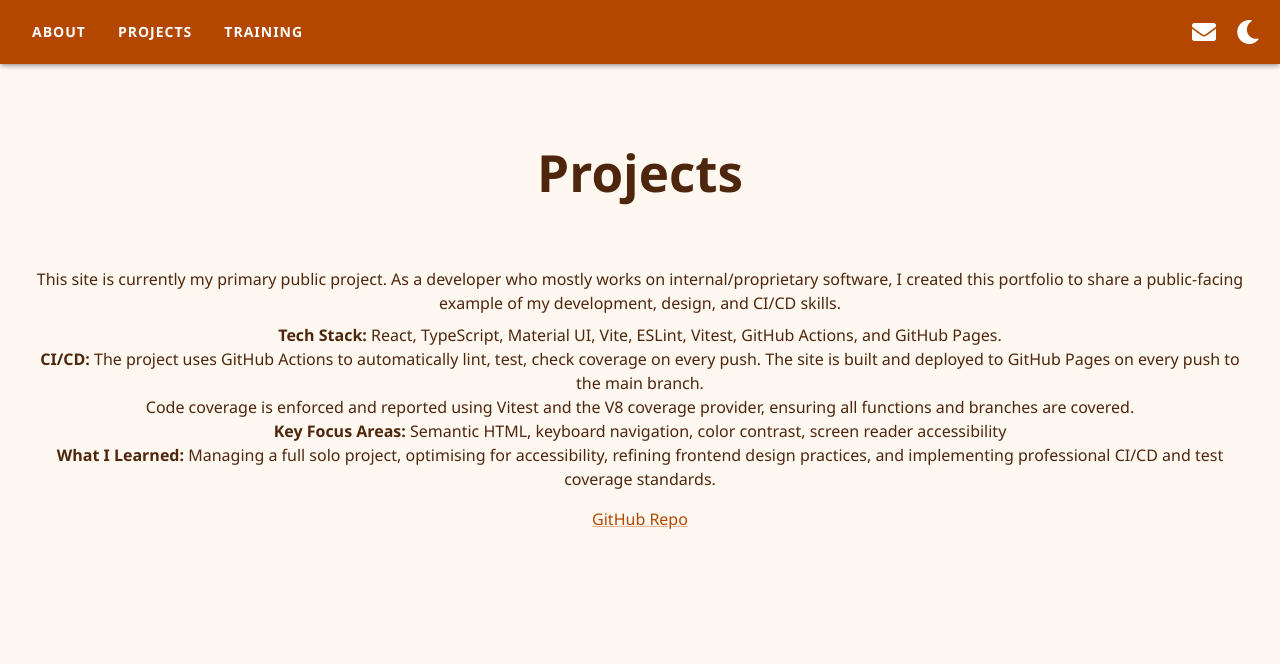
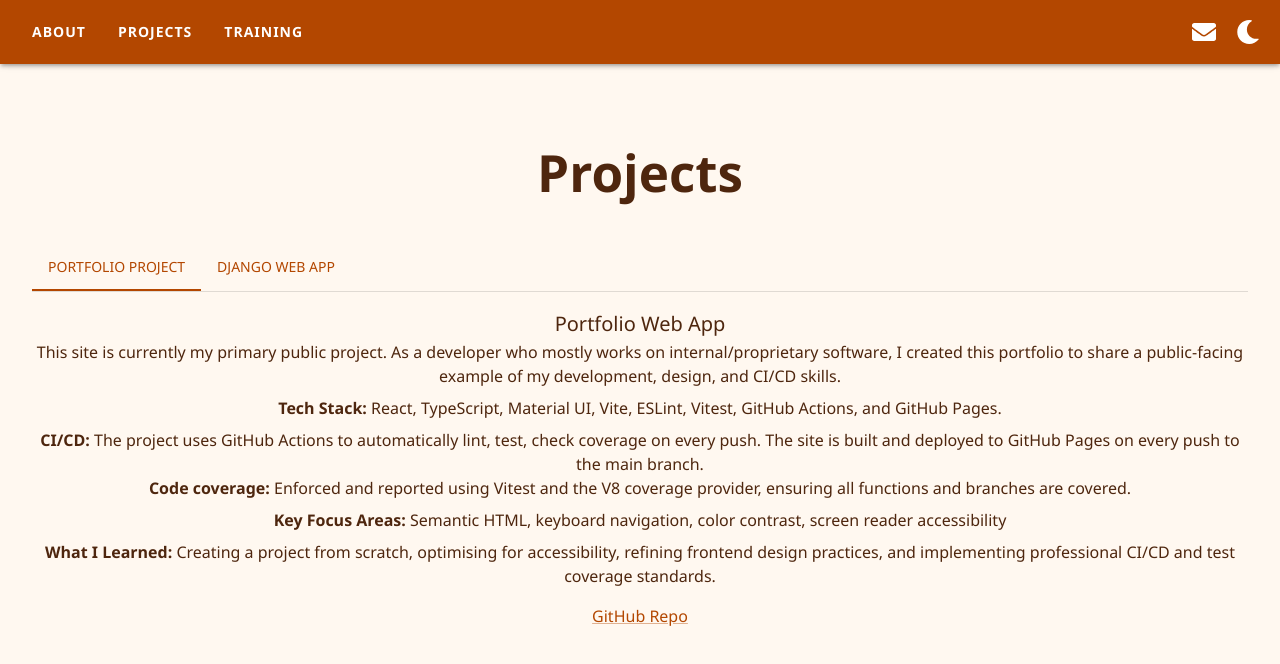
Before and after one commit to ReddyOrNotHereICode/WhoAmI, a React (Vite) app: page /WhoAmI/projects in a window 1280 px wide. Shown: the top 664 px of the page. Built offline with nearby package versions, Linux system fonts and the light colour scheme.

Commit message:
Updated to add new project
Reworked projects page to allow for multiple projects
Add new django project info + link
Updated tests for new functionality

```diff
--- a/src/pages/Projects.tsx
+++ b/src/pages/Projects.tsx
@@ -2,33 +2,50 @@ import PageLayout from '../components/PageLayout';
 import Box from '@mui/material/Box';
 import Typography from '@mui/material/Typography';
 import Link from '@mui/material/Link';
+import Tabs from '@mui/material/Tabs';
+import Tab from '@mui/material/Tab';
+import { useState } from 'react';
 
 function Projects() {
+  const [tab, setTab] = useState(0);
   return (
     <PageLayout id="projects" title="Projects">
-      <Typography variant="body1">
-        <br />
+      <Box sx={{ borderBottom: 1, borderColor: 'divider', mb: 2 }}>
+        <Tabs
+          value={tab}
+          onChange={(_, v) => setTab(v)}
+          aria-label="Project sections"
+          variant="scrollable"
+        >
+          <Tab label="Portfolio Project" />
+          <Tab label="Django Web App" />
+        </Tabs>
+      </Box>
+      {tab === 0 && (
+        <Box>
+          <Typography variant="h6">Portfolio Web App</Typography>
+          <Typography variant="body1" sx={{ mb: 1 }}>
             This site is currently my primary public project.
             As a developer who mostly works on internal/proprietary software,
             I created this portfolio to share a public-facing example of my development, design, and CI/CD skills.
           </Typography>
-      <Typography variant="body1" sx={{ mt: 1 }}>
+          <Typography variant="body1" sx={{ mb: 1 }}>
             <strong>Tech Stack:</strong> React, TypeScript, Material UI,
             Vite, ESLint, Vitest, GitHub Actions, and GitHub Pages.
           </Typography>
-      <Typography variant="body1">
+          <Typography variant="body1" sx={{ mb: 1 }}>
             <strong>CI/CD:</strong> The project uses GitHub Actions to automatically lint, test, check coverage on every push.
             The site is built and deployed to GitHub Pages on every push to the main branch.
             <br />
-        Code coverage is enforced and reported using Vitest and the V8 coverage provider, ensuring
+            <strong>Code coverage:</strong> Enforced and reported using Vitest and the V8 coverage provider, ensuring
             all functions and branches are covered.
           </Typography>
-      <Typography variant="body1">
+          <Typography variant="body1" sx={{ mb: 1 }}>
             <strong>Key Focus Areas:</strong> Semantic HTML, keyboard navigation, color
             contrast, screen reader accessibility
           </Typography>
-      <Typography variant="body1">
-        <strong>What I Learned:</strong> Managing a full solo project, optimising
+          <Typography variant="body1" sx={{ mb: 1 }}>
+            <strong>What I Learned:</strong> Creating a project from scratch, optimising
             for accessibility, refining frontend design practices, and implementing
             professional CI/CD and test coverage standards.
           </Typography>
@@ -41,6 +58,45 @@ function Projects() {
               GitHub Repo
             </Link>
           </Box>
+        </Box>
+      )}
+      {tab === 1 && (
+        <Box>
+          <Typography variant="h6">Django Web App</Typography>
+          <Typography variant="body1" sx={{ mb: 1 }}>
+            A basic "Job Board" web application built with Django and Python,
+            designed as a foundation for rapid development and deployment of web projects.
+          </Typography>
+          <Typography variant="body1" sx={{ mb: 1 }}>
+            <strong>Tech Stack:</strong> Django, Python, HTML, Docker, Shell
+          </Typography>
+          <Typography variant="body1" sx={{ mb: 1 }}>
+            <strong>Key Features:</strong> Modular Django app structure, user authentication (accounts),
+            job management (jobs), Dockerized setup, and seed data script for easy onboarding.
+          </Typography>
+          <Typography variant="body1" sx={{ mb: 1 }}>
+            <strong>CI/CD & Deployment:</strong> Project includes a <code>Dockerfile</code> and{' '}
+            <code>docker-compose.yml</code> for easy deployment. (No automated CI/CD pipeline configured.)
+          </Typography>
+          <Typography variant="body1" sx={{ mb: 1 }}>
+            <strong>Code coverage:</strong> Unit tests are next ont he todo list,
+            with plans to use <code>coverage.py</code> for measuring test coverage.
+          </Typography>
+          <Typography variant="body1" sx={{ mb: 1 }}>
+            <strong>What I Learned:</strong> Building and structuring Django projects,
+            Dockerizing Python web apps, and managing migrations and seed data for rapid development.
+          </Typography>
+          <Box sx={{ mt: 2 }}>
+            <Link
+              href="https://github.com/ReddyOrNotHereICode/Django"
+              target="_blank"
+              rel="noopener"
+            >
+              GitHub Repo
+            </Link>
+          </Box>
+        </Box>
+      )}
     </PageLayout>
   );
 }
```
Also changed, not shown: 1 other file (tests, documents, lock files or other folders). Lines whose indentation alone changed are shown as unchanged.
